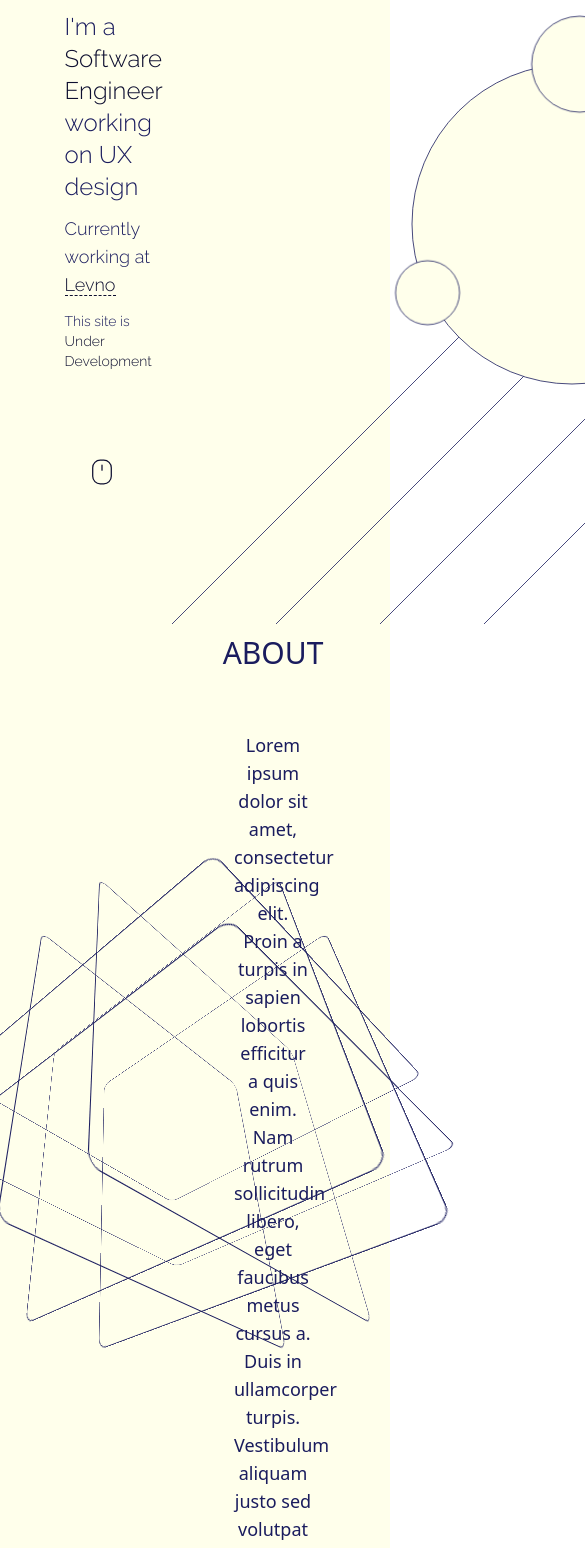
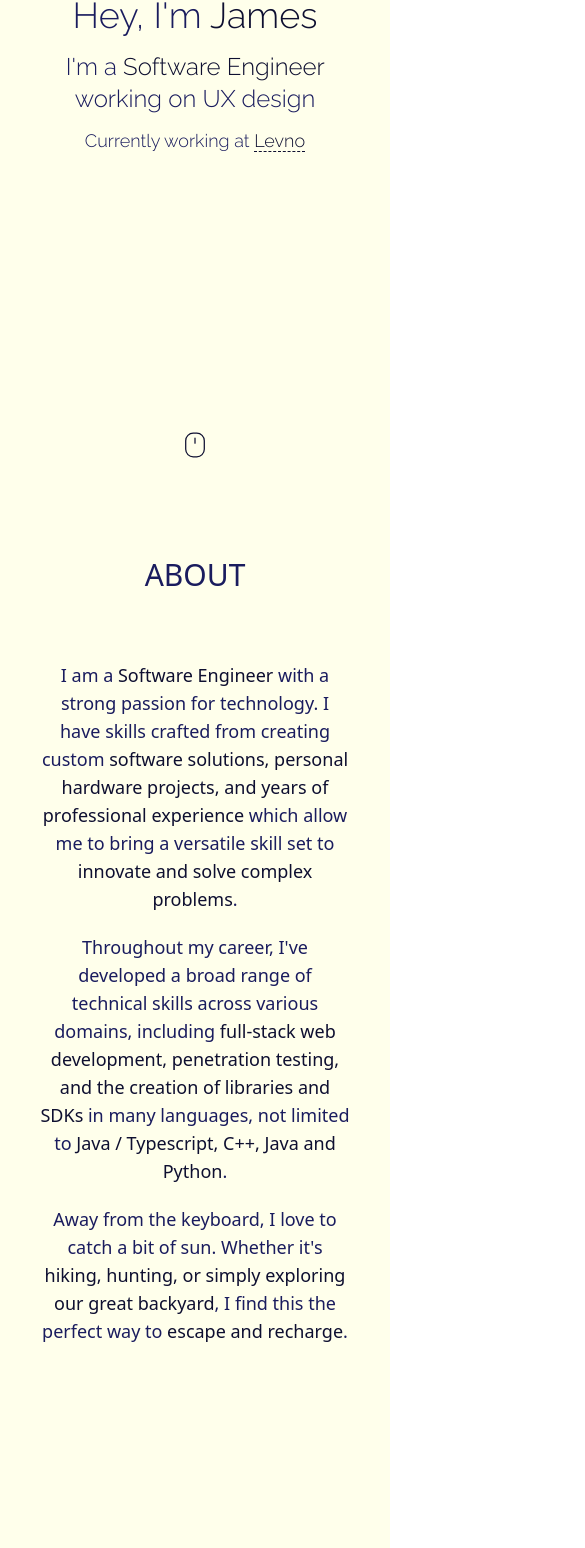
Before and after one commit to JamesSatherley/Portfolio, a React (Create React App) app: page / in a window 390 px wide. Shown: the part 314-1862 px from the top of the page, 585 px wide, since content can reach past the window. Built offline with nearby package versions, Linux system fonts and the light colour scheme.

Commit message:
mobile + not under dev :)

```diff
--- a/src/components/AboutSection.tsx
+++ b/src/components/AboutSection.tsx
@@ -23,7 +23,7 @@ const SpinningCube: React.FC = () => {
 
     return (
         <div id="about" className="flex flex-row" onMouseMove={handleMouseMove}>
-            <div className="w-[40%] ml-[10%]">
+            <div className="w-[40%] ml-[10%] hidden 2xl:block">
                 <div
                     className="scene w-full h-screen flex justify-center items-center"
                     style={{ perspective: '600px' }}
@@ -45,29 +45,45 @@ const SpinningCube: React.FC = () => {
                     </div>
                 </div>
             </div>
-            <div className="w-[40%] mr-[10%] flex flex-col justify-center items-center">
+            <div className="2xl:mr-[10%] mb-[20%] 2xl:mb-0 flex flex-col justify-center items-center w-full 2xl:w-[40%]">
                 <span className="text-3xl text-secondary dark:text-dark-secondary w-full flex justify-center mb-12">
                     ABOUT
                 </span>
-                <div className="text-center flex flex-col w-1/2">
-                    <span className="text-lg pt-3 text-secondary dark:text-dark-secondary">
-                        Lorem ipsum dolor sit amet, consectetur adipiscing elit. Proin a turpis in sapien lobortis
-                        efficitur a quis enim. Nam rutrum sollicitudin libero, eget faucibus metus cursus a. Duis in
-                        ullamcorper turpis. Vestibulum aliquam justo sed volutpat vestibulum. Pellentesque commodo
-                        maximus viverra
+                <div className="text-center flex flex-col w-4/5 ">
+                    <span className="text-lg pt-5 text-secondary dark:text-dark-secondary">
+                        I am a <span className=" text-primary dark:text-dark-primary">Software Engineer</span> with a
+                        strong passion for technology. I have skills crafted from creating custom{' '}
+                        <span className=" text-primary dark:text-dark-primary">
+                            software solutions, personal hardware projects, and years of professional experience
+                        </span>{' '}
+                        which allow me to bring a versatile skill set to{' '}
+                        <span className=" text-primary dark:text-dark-primary">
+                            innovate and solve complex problems
+                        </span>
+                        .
                     </span>
-                    <span className="text-lg pt-3 text-secondary dark:text-dark-secondary">
-                        Fusce suscipit, diam in viverra tincidunt, arcu dui venenatis ipsum, ut rhoncus eros justo id
-                        nunc. In metus urna, tristique id dapibus at, gravida vel nunc. Donec aliquam justo ex, a
-                        ultrices dui tempor sed. Mauris dignissim, arcu eget feugiat pellentesque, est orci pretium
-                        ligula, eu tristique
+                    <span className="text-lg pt-5 text-secondary dark:text-dark-secondary">
+                        Throughout my career, I've developed a broad range of technical skills across various domains,
+                        including{' '}
+                        <span className=" text-primary dark:text-dark-primary">
+                            full-stack web development, penetration testing, and the creation of libraries and SDKs
+                        </span>{' '}
+                        in many languages, not limited to{' '}
+                        <span className=" text-primary dark:text-dark-primary">
+                            Java&nbsp;/&nbsp;Typescript, C++, Java and Python
+                        </span>
+                        .
                     </span>
-                    <span className="text-lg pt-3 text-secondary dark:text-dark-secondary">
-                        est lectus posuere tellus. Aenean luctus molestie orci. Fusce elementum aliquet diam, non
-                        suscipit metus tempor nec. Proin facilisis tellus
+                    <span className="text-lg pt-5 text-secondary dark:text-dark-secondary">
+                        Away from the keyboard, I love to catch a bit of sun. Whether it's{' '}
+                        <span className=" text-primary dark:text-dark-primary">
+                            hiking, hunting, or simply exploring our great backyard
+                        </span>
+                        , I find this the perfect way to{' '}
+                        <span className=" text-primary dark:text-dark-primary">escape and recharge</span>.
                     </span>
                 </div>
-                <div className="mt-[10%]">
+                <div className="mt-[10%] hidden 2xl:block">
                     <a onClick={(e) => scrollToTop(e, 2)} href="#about">
                         <JumpingMouse />
                     </a>
--- a/src/components/Body.tsx
+++ b/src/components/Body.tsx
@@ -11,10 +11,10 @@ const Body: React.FC = () => {
         <div>
             <Header />
             <div className="px-[6%] py-[3%] flex flex-row justify-between">
-                <div className="pt-[15%] pl-[12%]">
+                <div className="2xl:pt-[15%] 2xl:pl-[12%] pt-[50%] pb-[25%] 2xl:pb-[0%]">
                     <Intro />
                 </div>
-                <div>
+                <div className="hidden 2xl:block">
                     <Art />
                 </div>
             </div>
--- a/src/components/Footer.tsx
+++ b/src/components/Footer.tsx
@@ -55,7 +55,7 @@ const Footer: React.FC = () => {
                     <FaTwitterSquare className="text-4xl text-secondary dark:text-dark-secondary hover:text-primary hover:dark:text-dark-primary transition-colors" />
                 </a>
             </div>
-            <div className="flex items-center flex-col mt-10">
+            <div className="hidden items-center flex-col mt-10 2xl:flex">
                 <div
                     className="w-[600px] h-0 border-b-2 border-secondary dark:border-dark-secondary shadow-about dark:shadow-dark-about-tiny"
                     style={line1Style}
--- a/src/components/Header.tsx
+++ b/src/components/Header.tsx
@@ -3,7 +3,7 @@ import DarkModeButton from './DarkMode';
 
 const Header: React.FC = () => {
     return (
-        <div id="top" className="w-full px-44 py-10 flex flex-row justify-between items-center">
+        <div id="top" className="w-full px-12 2xl:px-44 py-10 flex flex-row justify-between items-center">
             <DarkModeButton />
             <button className="text-primary dark:text-dark-primary border border-primary dark:border-dark-secondary px-4 py-2 rounded-lg text-lg">
                 Resume
--- a/src/components/Intro.tsx
+++ b/src/components/Intro.tsx
@@ -4,7 +4,7 @@ import { scrollToTop } from './scrollUtil';
 
 const Intro: React.FC = () => {
     return (
-        <div id="main" className="flex justify-center font-main font-light">
+        <div id="main" className="flex justify-center font-main font-light text-center 2xl:text-left">
             <div className="flex flex-col">
                 <span className="text-4xl text-secondary dark:text-dark-secondary ">
                     Hey, I'm <span className="text-primary dark:text-dark-primary">James</span>
@@ -24,10 +24,10 @@ const Intro: React.FC = () => {
                         Levno
                     </a>
                 </span>
-                <span className="text-sm pt-3 text-secondary dark:text-dark-secondary">
+                {/* <span className="text-sm pt-3 text-secondary dark:text-dark-secondary">
                     This site is <span className=" text-primary dark:text-dark-primary">Under Development</span>
-                </span>
-                <div className="flex justify-center pr-[30%] pt-[80%]">
+                </span> */}
+                <div className="flex justify-center 2xl:pr-[30%] pt-[80%]">
                     <a onClick={(e) => scrollToTop(e, 1)} href="#about">
                         <JumpingMouse />
                     </a>
```
Also changed, not shown: src/components/History.tsx (+14 -18 lines).
